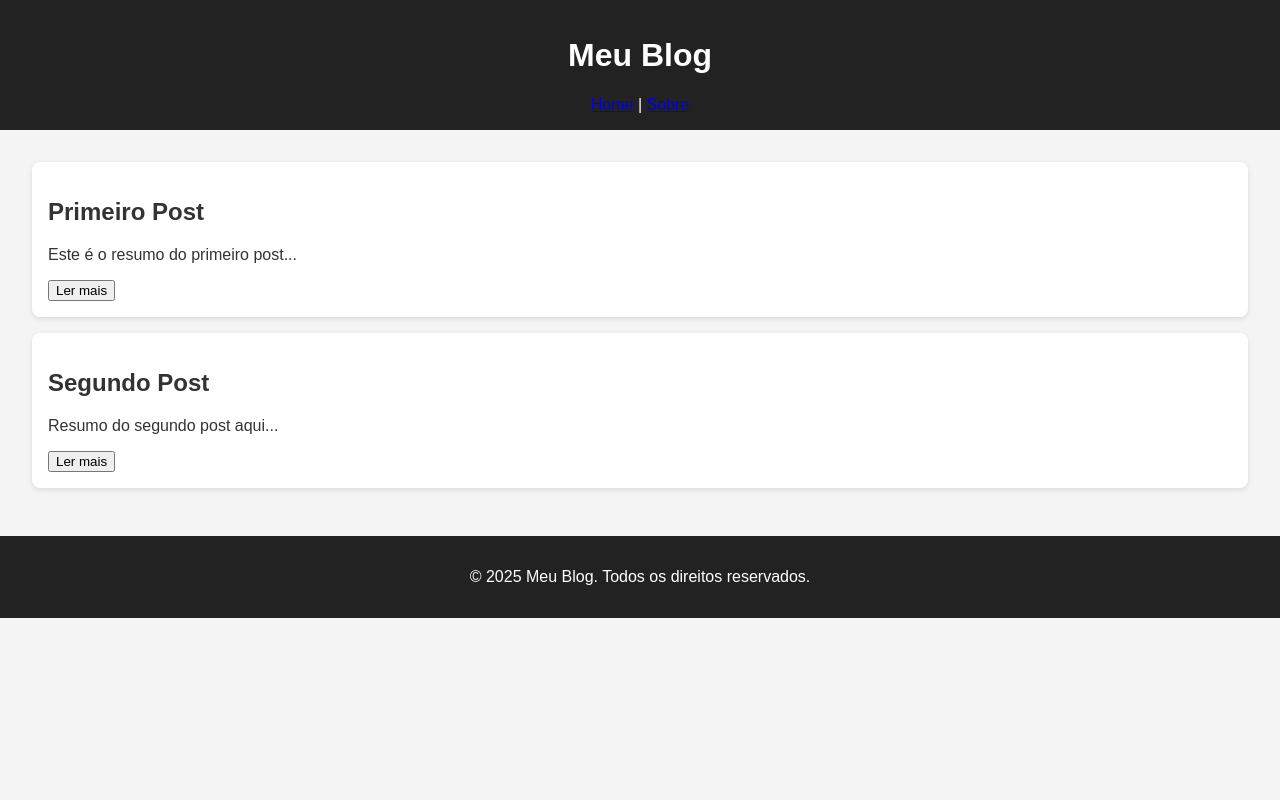
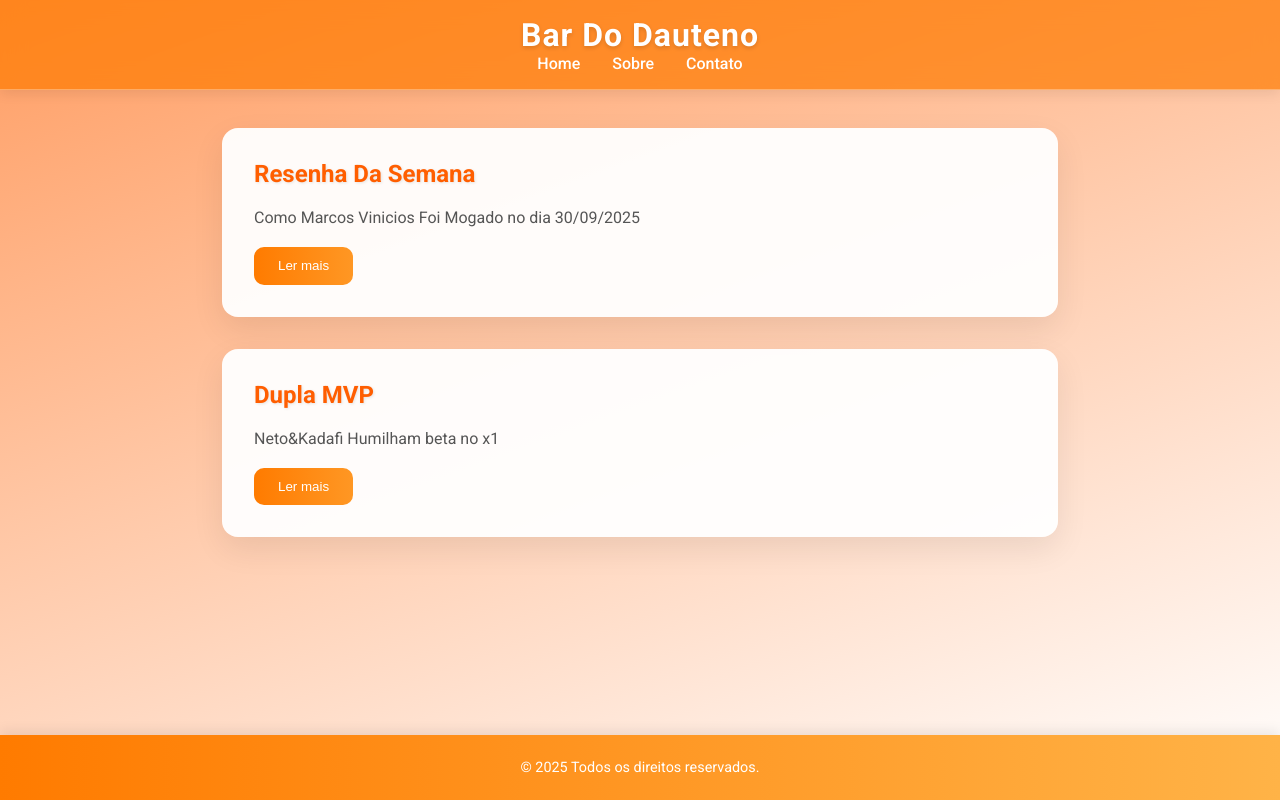
Before and after one commit to BarDoDauteno/bardodauteno, a React (Vite) app: page / in a window 1280 px wide. Built offline with nearby package versions, Linux system fonts and the light colour scheme.

Commit message:
posts iniciasis

```diff
--- a/src/components/Footer.tsx
+++ b/src/components/Footer.tsx
@@ -2,7 +2,7 @@ import React from "react";
 
 const Footer: React.FC = () => (
     <footer>
-        <p>© 2025 Meu Blog. Todos os direitos reservados.</p>
+        <p>© 2025 Todos os direitos reservados.</p>
     </footer>
 );
 
--- a/src/components/Header.tsx
+++ b/src/components/Header.tsx
@@ -2,9 +2,11 @@ import React from "react";
 
 const Header: React.FC = () => (
     <header>
-        <h1>Meu Blog</h1>
+        <h1> Bar Do Dauteno </h1>
         <nav>
-            <a href="#">Home</a> | <a href="#">Sobre</a>
+            <a href="#">Home</a>
+            <a href="#">Sobre</a>
+            <a href="#">Contato</a>
         </nav>
     </header>
 );
--- a/src/components/PostList.tsx
+++ b/src/components/PostList.tsx
@@ -2,8 +2,8 @@ import React from "react";
 import PostCard from "./PostCard";
 
 const posts = [
-    { title: "Primeiro Post", excerpt: "Este é o resumo do primeiro post..." },
-    { title: "Segundo Post", excerpt: "Resumo do segundo post aqui..." },
+    { title: "Resenha Da Semana", excerpt: "Como Marcos Vinicios Foi Mogado no dia 30/09/2025" },
+    { title: "Dupla MVP", excerpt: "Neto&Kadafi Humilham beta no x1" },
 ];
 
 const PostList: React.FC = () => (
--- a/src/styles/main.css
+++ b/src/styles/main.css
@@ -1,26 +1,139 @@
-body {
-  font-family: Arial, sans-serif;
+/* Fonte elegante */
+@import url('https://fonts.googleapis.com/css2?family=Roboto:wght@400;500;700&display=swap');
+
+/* Reset básico */
+* {
   margin: 0;
   padding: 0;
-  background: #f4f4f4;
-  color: #333;
+  box-sizing: border-box;
 }
 
-header, footer {
-  background: #222;
-  color: white;
-  padding: 1rem;
-  text-align: center;
+body {
+  font-family: 'Roboto', sans-serif;
+  background: linear-gradient(160deg, #ff9e64, #fff);
+  color: #333;
+  min-height: 100vh;
 }
 
-main {
-  padding: 2rem;
+/* Navbar fixa com blur */
+header {
+  position: fixed;
+  top: 0;
+  width: 100%;
+  backdrop-filter: blur(12px);
+  background: rgba(255, 123, 0, 0.7);
+  color: white;
+  padding: 1rem 2rem;
+  text-align: center;
+  z-index: 10;
+  box-shadow: 0 4px 12px rgba(0,0,0,0.08);
+  border-bottom: 1px solid rgba(255,255,255,0.3);
 }
 
+header h1 {
+  font-weight: 700;
+  font-size: 2rem;
+  letter-spacing: 1px;
+  text-shadow: 0 2px 4px rgba(0,0,0,0.15);
+}
+
+nav a {
+  color: white;
+  text-decoration: none;
+  margin: 0 1rem;
+  font-weight: 500;
+  transition: color 0.3s;
+}
+
+nav a:hover {
+  color: #ffd1a3;
+}
+
+/* Footer */
+footer {
+  position: fixed;
+  background: linear-gradient(90deg, #ff7b00, #ffb347);
+  color: white;
+  padding: 1.5rem 2rem;
+  text-align: center;
+  box-shadow: 0 -4px 12px rgba(0,0,0,0.08);
+  bottom: 0;
+  left: 0;
+  right: 0;
+}
+
+footer p {
+  font-weight: 400;
+  font-size: 0.9rem;
+}
+
+/* Main */
+main {
+  padding: 8rem 2rem 2rem 2rem; /* Ajuste para navbar fixa */
+  max-width: 900px;
+  margin: 0 auto;
+}
+
+/* Post cards */
 .post-card {
-  background: white;
-  padding: 1rem;
-  margin-bottom: 1rem;
-  border-radius: 8px;
-  box-shadow: 0 2px 5px rgba(0,0,0,0.1);
+  background: rgba(255, 255, 255, 0.95);
+  padding: 2rem;
+  margin-bottom: 2rem;
+  border-radius: 16px;
+  box-shadow: 0 12px 32px rgba(0,0,0,0.08);
+  transition: transform 0.4s ease, box-shadow 0.4s ease;
 }
+
+.post-card:hover {
+  transform: translateY(-8px);
+  box-shadow: 0 16px 48px rgba(0,0,0,0.12);
+}
+
+.post-card h2 {
+  margin-top: 0;
+  font-weight: 700;
+  color: #ff5e00;
+  text-shadow: 1px 1px 3px rgba(0,0,0,0.1);
+}
+
+.post-card p {
+  color: #555;
+  line-height: 1.7;
+  margin: 1rem 0;
+}
+
+/* Botão com gradiente animado */
+button {
+  background: linear-gradient(90deg, #ff7b00, #ffb347);
+  background-size: 200% 200%;
+  color: white;
+  border: none;
+  padding: 0.7rem 1.5rem;
+  border-radius: 10px;
+  font-weight: 500;
+  cursor: pointer;
+  transition: all 0.4s ease;
+}
+
+button:hover {
+  background-position: 100% 0;
+  transform: translateY(-2px);
+  box-shadow: 0 8px 20px rgba(0,0,0,0.15);
+}
+
+/* Links dentro dos cards */
+.post-card a {
+  text-decoration: none;
+  color: #ff7b00;
+  font-weight: 500;
+  transition: color 0.3s;
+}
+
+.post-card a:hover {
+  color: #ff9500;
+}
+
+/* Suavização para textos e elementos */
+body, h1, h2, p, button {
+  transition: all 0.3s ease;
+}
```
